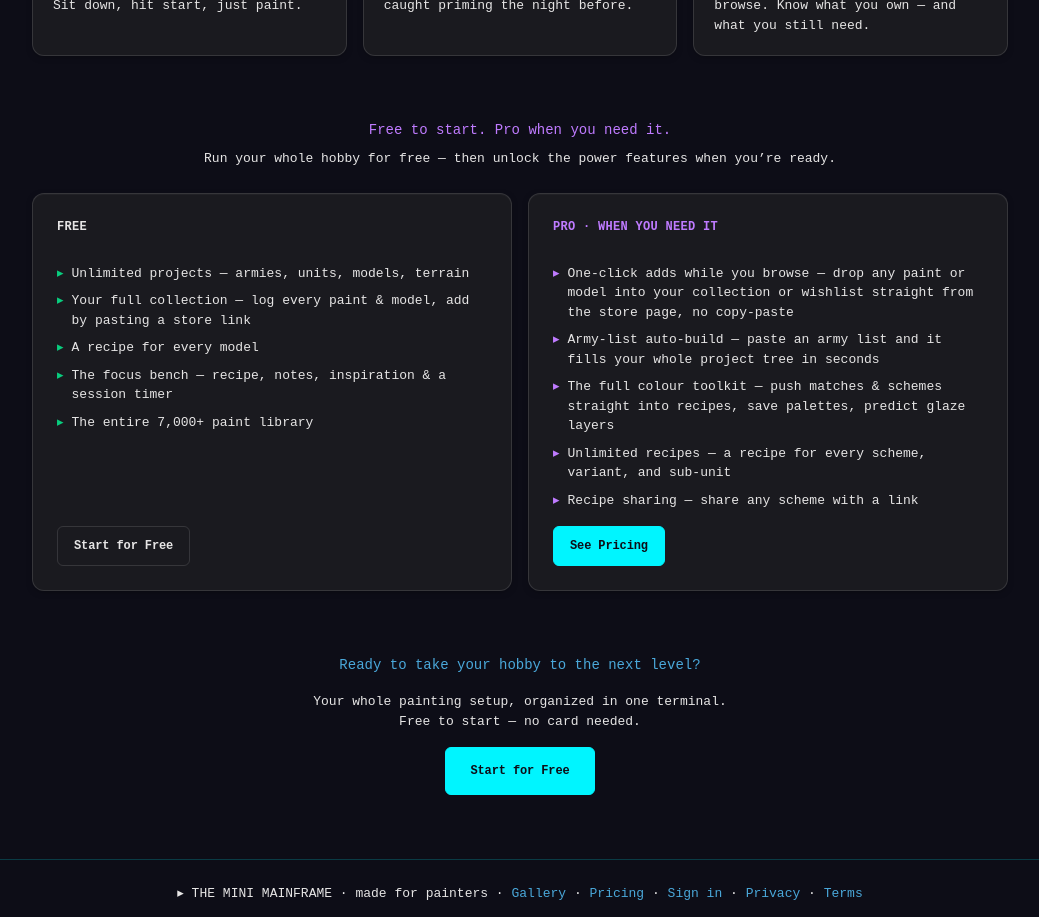
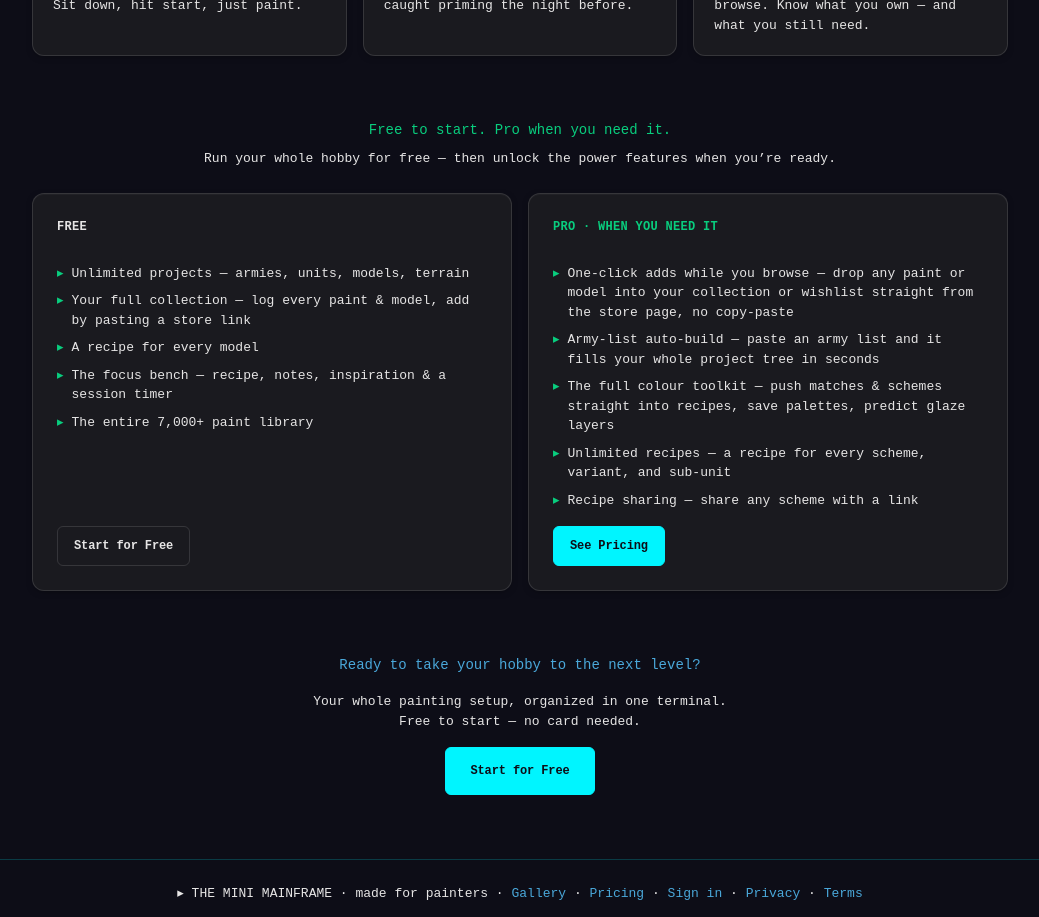
Before and after one commit to ProbablyMaybeNo/mini-manager, a Next.js app: page / in a window 1280 px wide. Shown: the part 1440-2357 px from the top of the page, without its empty margins (120-1159 px from the left). Built offline with nearby package versions, Linux system fonts and the light colour scheme; no server answers.

Commit message:
fix(landing): purple text + PRO panel accent + triangle bullets → neon green
Ross's secondary colour (--color-green). Vercel thread Tcylyd5enVXT.

```diff
--- a/src/components/public/LandingView.tsx
+++ b/src/components/public/LandingView.tsx
@@ -152,7 +152,7 @@ export function LandingView() {
       {/* Plans — free vs pro, with the real named benefits */}
       <section className="mx-auto w-full max-w-5xl px-6 pb-16">
         <div className="mb-6 text-center">
-          <h2 className="font-h1 text-h1 text-purple">Free to start. Pro when you need it.</h2>
+          <h2 className="font-h1 text-h1 text-green">Free to start. Pro when you need it.</h2>
           <p className="mt-2 font-body text-body text-fg">
             Run your whole hobby for free — then unlock the power features when you’re ready.
           </p>
@@ -173,14 +173,14 @@ export function LandingView() {
           </Panel>
           <Panel
             label="PRO · WHEN YOU NEED IT"
-            accent="purple"
+            accent="green"
             cornerTicks
             className="flex flex-col gap-4 p-6"
           >
             <ul className="flex flex-col gap-2 text-left">
               {PRO_PERKS.map((perk) => (
                 <li key={perk} className="flex gap-2 font-body text-body text-fg">
-                  <span aria-hidden className="text-purple">▸</span>
+                  <span aria-hidden className="text-green">▸</span>
                   <span>{perk}</span>
                 </li>
               ))}
```
